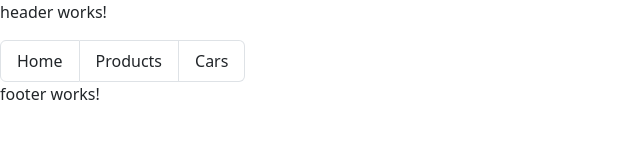
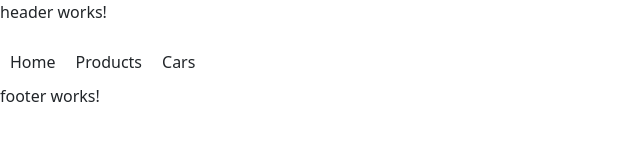
Before and after one commit to missaelcv/Angular-Class-Proyect, an Angular app: page / in a window 1280 px wide. Shown: the top 160 px of the page, without its empty margins (0-640 px from the left). Built offline with nearby package versions, Linux system fonts and the light colour scheme.

Commit message:
desing de ccs componet

```diff
--- a/src/app/components/header/header.component.css
+++ b/src/app/components/header/header.component.css
@@ -0,0 +1,6 @@
+ul{
+    list-style: none;
+    li{
+    padding: 10px;
+    }
+}
--- a/src/app/components/header/header.component.html
+++ b/src/app/components/header/header.component.html
@@ -2,9 +2,9 @@
 <div class="row">
     <div class="col-12">
         <ul class="list-group list-group-horizontal">
-            <li class="list-group-item">Home</li>
-            <li class="list-group-item">Products</li>
-            <li class="list-group-item">Cars</li>
+            <li>Home</li>
+            <li>Products</li>
+            <li>Cars</li>
         </ul>
     </div>
 </div>
```
